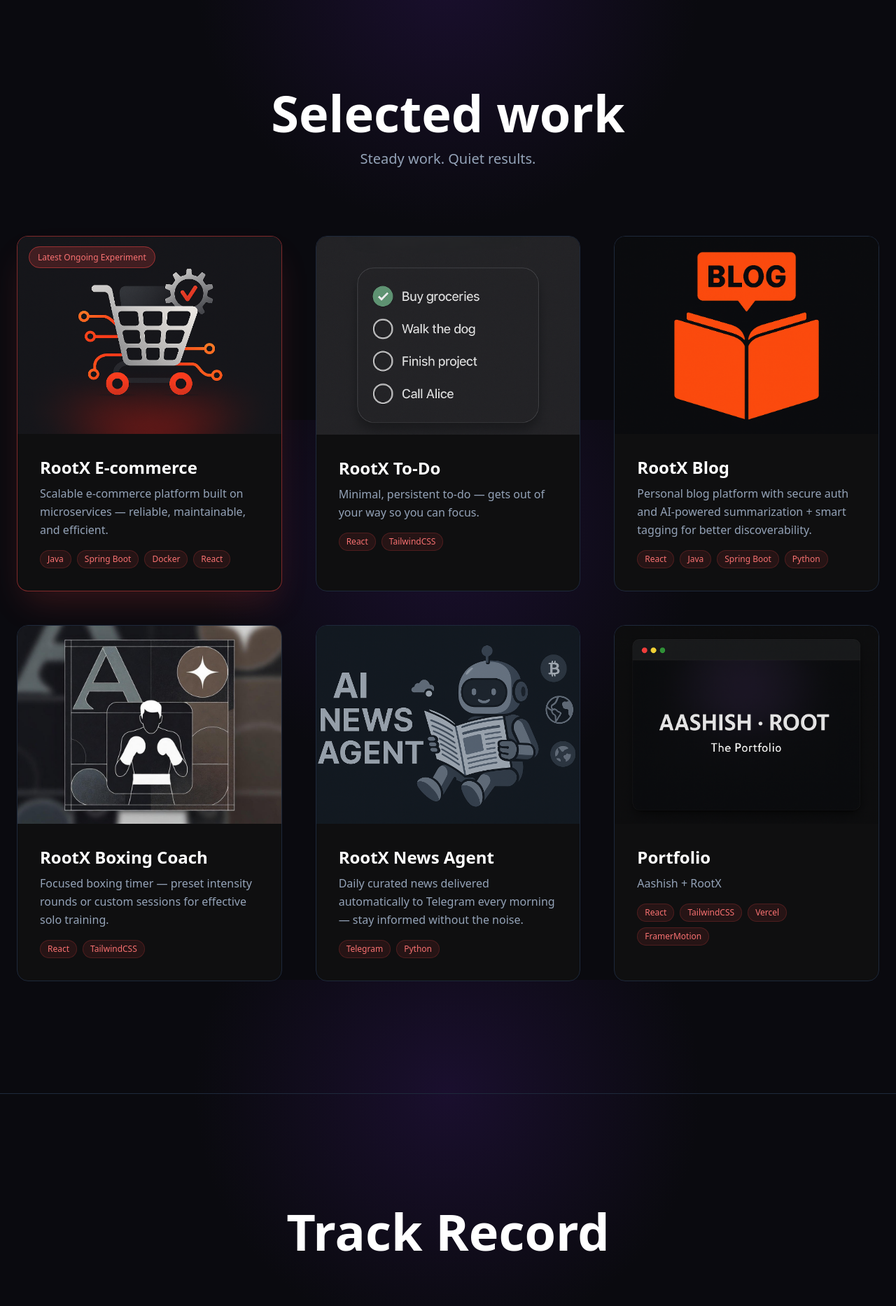
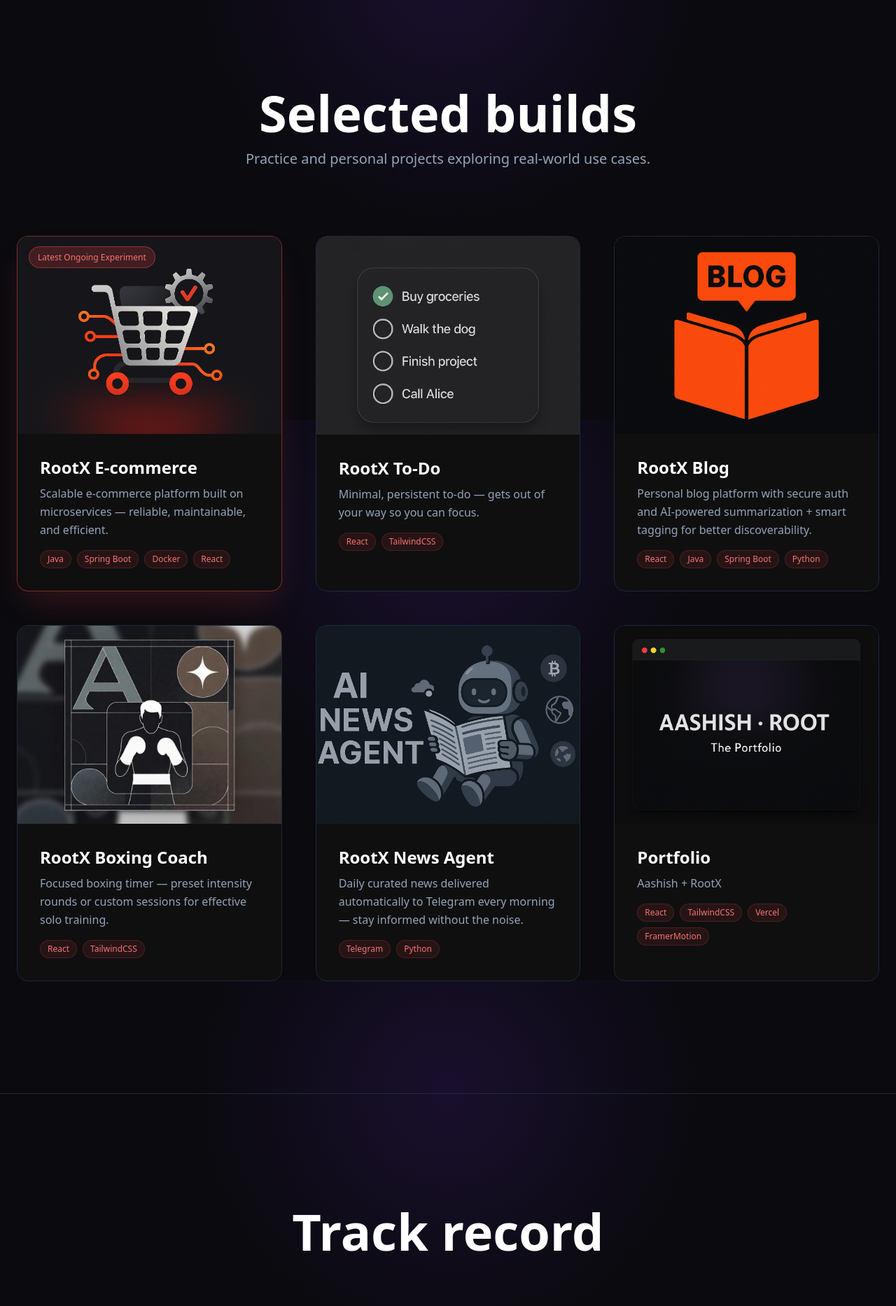
Before and after one commit to ashkshenoy/simple-portfolio, a React (Vite) app: page / in a window 1280 px wide. Shown: the part 3400-5266 px from the top of the page at 70% size. Built offline with nearby package versions, Linux system fonts and the light colour scheme.

Commit message:
Update App.jsx

```diff
--- a/src/App.jsx
+++ b/src/App.jsx
@@ -453,11 +453,10 @@ xperiments.push({ ai: true, fearless: true });`}
                 className="text-center mb-16 lg:mb-24"
               >
                 <h2 className="text-5xl md:text-6xl lg:text-7xl font-bold text-white">
-                  Selected work
+                  Selected builds
                 </h2>
                 <p className="mt-4 text-slate-400 text-lg md:text-xl">
-                  Steady work. Quiet results.
-
+                  Practice and personal projects exploring real-world use cases.
                 </p>
               </motion.div>
 
@@ -553,7 +552,7 @@ xperiments.push({ ai: true, fearless: true });`}
                 className="text-center mb-16"
               >
                 <h2 className="text-5xl md:text-6xl lg:text-7xl font-bold text-white">
-                  Track Record
+                  Track record
                 </h2>
               </motion.div>
 
```
